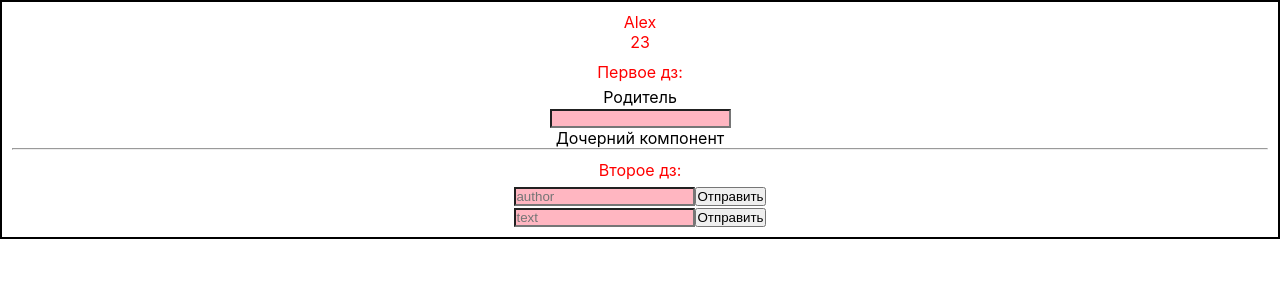
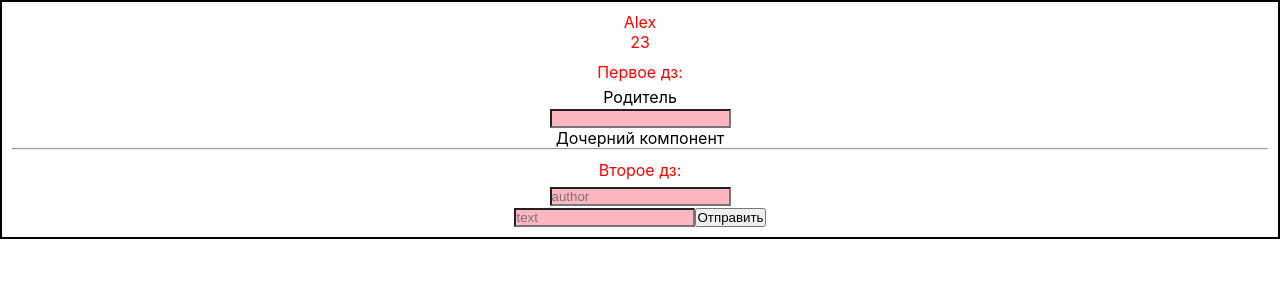
Before and after one commit to Olegdrn/react, a React (Create React App) app: page / in a window 1280 px wide. Shown: the top 300 px of the page. Built offline with nearby package versions, Linux system fonts and the light colour scheme.

Commit message:
Add files via upload

```diff
--- a/src/components/messageList.jsx
+++ b/src/components/messageList.jsx
@@ -2,23 +2,21 @@ import { useState } from 'react';
 
 export function MessageList() {
 
-    const [messages, setMessages] = useState([
-        { author: '' },
-        { text: '' }]);
+    const [messages, setMessages] = useState('');
 
     const changeMessage = (event) => {
-        setMessages(event.target.input.value)
+        setMessages(event.target.value)
     };
 
     return (
         <>
             <p className="paragpHmw">Второе дз:</p>
-            <form onSubmit={changeMessage}>
-                <input placeholder='author' />
-                <button type='submit'>Отправить</button>
+            <form>
+                <input placeholder='author' onChange={changeMessage} />
                 <br />
                 <input placeholder='text' />
-                <button type='submit'>Отправить</button>
+                <button type='button'>Отправить</button>
+                <p>{messages}</p>
             </form>
         </>
     );
```
